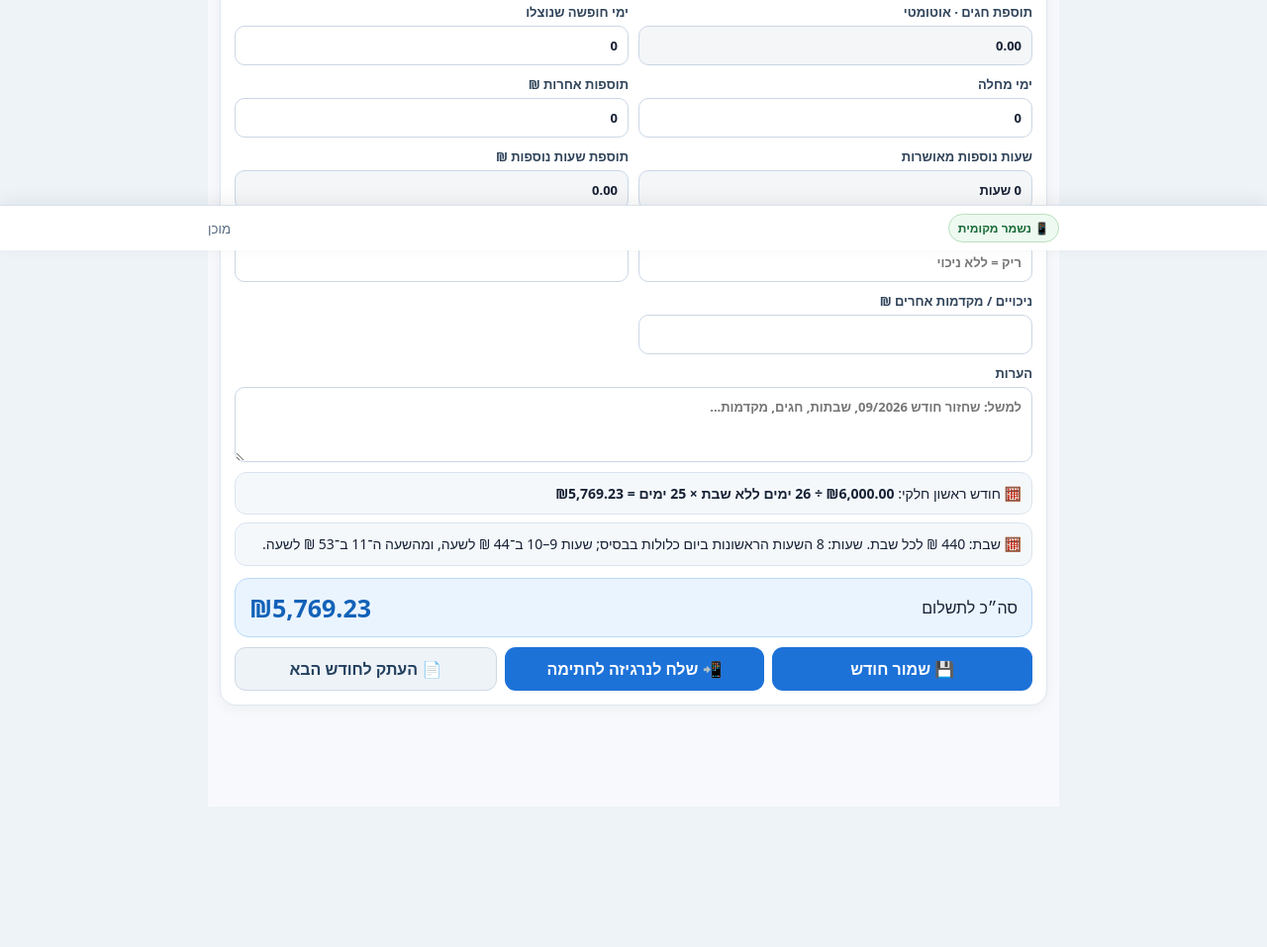
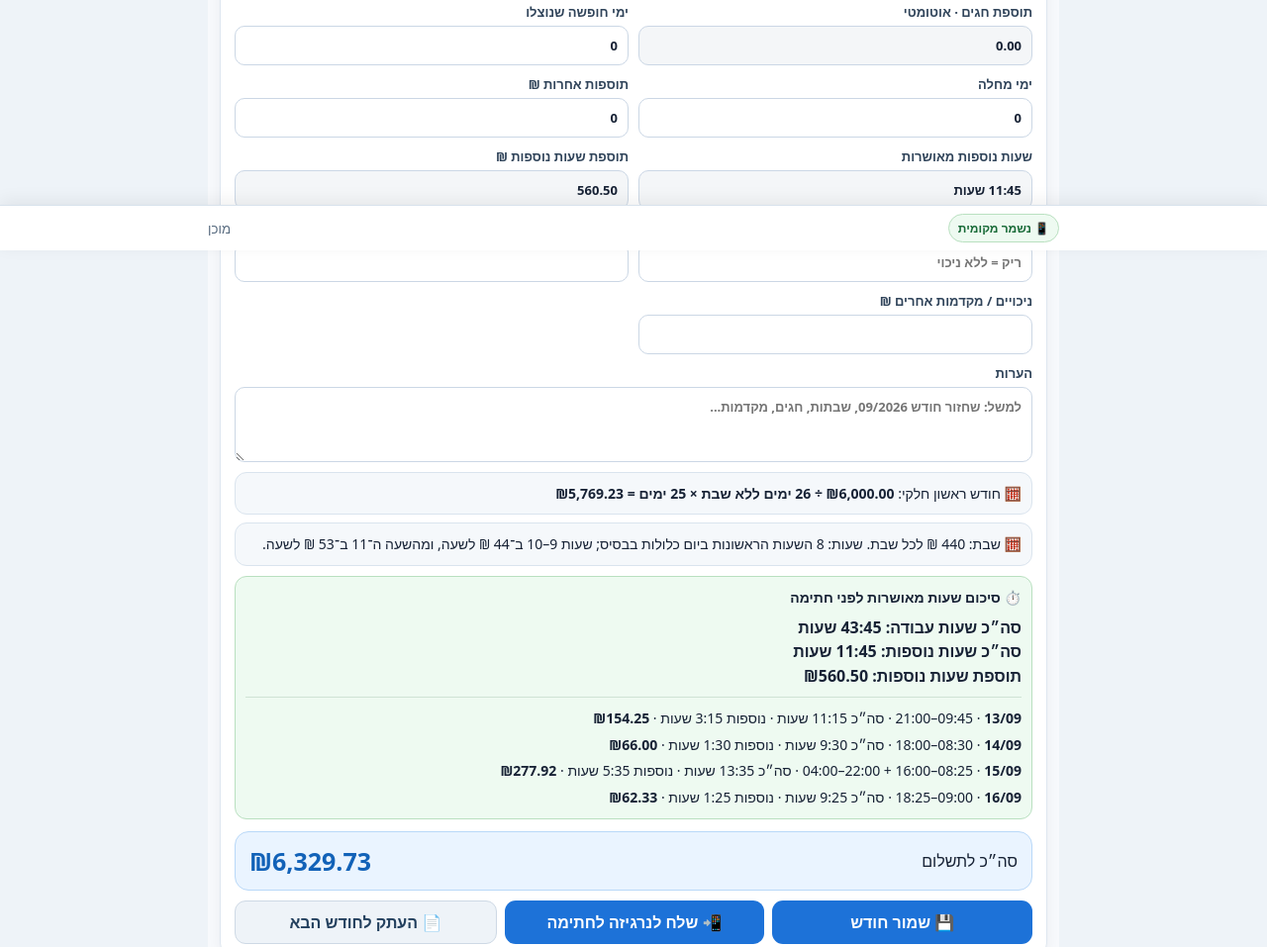
Before and after one commit to bakarataklim-bot/hakniot, a website: page standalone-nargiza/index.html in a window 1280 px wide. Shown: the part 547-1504 px from the top of the page at 99% size. Before the commit the page ends 1362 px from the top, so only its background shows below. Drawn offline with Linux system fonts and the light colour scheme.

Commit message:
Seed approved September hours and show pre-signature monthly summary

```diff
--- a/standalone-nargiza/index.html
+++ b/standalone-nargiza/index.html
@@ -40,7 +40,7 @@ button{font:inherit;font-weight:800;border:0;border-radius:11px;padding:10px 13p
 <body>
 <div class="app">
 <header>
-  <div class="headrow"><div><div class="title">💼 תיק נרגיזה</div><div class="sub">שכר · שעות · תשלומים · מסמכים · גיבוי מקומי</div></div><div class="version">v1.3 · שעות ידניות</div></div>
+  <div class="headrow"><div><div class="title">💼 תיק נרגיזה</div><div class="sub">שכר · שעות · תשלומים · מסמכים · גיבוי מקומי</div></div><div class="version">v1.4 · שעות ספטמבר מאושרות</div></div>
 </header>
 <main>
   <section class="card employee">
@@ -83,6 +83,7 @@ button{font:inherit;font-weight:800;border:0;border-radius:11px;padding:10px 13p
       </div>
       <div class="note" id="baseNote" style="margin-top:10px"></div>
       <div class="note" style="margin-top:8px">🧮 שבת: 440 ₪ לכל שבת. שעות: 8 השעות הראשונות ביום כלולות בבסיס; שעות 9–10 ב־44 ₪ לשעה, ומהשעה ה־11 ב־53 ₪ לשעה.</div>
+      <div id="monthHoursSummary" class="note ok" style="margin-top:10px"></div>
       <div class="total"><span>סה״כ לתשלום</span><b id="total">₪0.00</b></div>
       <div class="actions"><button class="primary" id="saveMonth">💾 שמור חודש</button><button class="primary" id="sendForSignature">📲 שלח לנרגיזה לחתימה</button><button class="secondary" id="duplicateMonth">📄 העתק לחודש הבא</button></div>
     </div>
@@ -200,7 +201,7 @@ button{font:inherit;font-weight:800;border:0;border-radius:11px;padding:10px 13p
 <script>
 (function(){
 'use strict';
-const VERSION='1.3-manual-time-input';
+const VERSION='1.4-approved-september-hours';
 const START_DATE='2026-09-02', DEFAULT_BASE=6000, WEEKEND_PAY=440, MEDICAL_DEFAULT=0, OT1=44, OT2=53;
 const LS='tik-nargiza-data-v1';
 const DB_NAME='tik-nargiza-idb-v1', DB_VER=1;
@@ -208,15 +209,28 @@ const $=id=>document.getElementById(id);
 const round2=n=>Math.round((Number(n||0)+Number.EPSILON)*100)/100;
 const money=n=>'₪'+Number(n||0).toLocaleString('he-IL',{minimumFractionDigits:2,maximumFractionDigits:2});
 const uid=()=>Date.now().toString(36)+'-'+Math.random().toString(36).slice(2,9);
+const SEP_APPROVED_HOURS=[
+ {id:'sep-2026-09-13-a',date:'2026-09-13',start:'09:45',end:'21:00',note:'שחזור מאושר',approved:true,restoreBatch:'approved-paper-2026-09'},
+ {id:'sep-2026-09-14-a',date:'2026-09-14',start:'08:30',end:'18:00',note:'שחזור מאושר',approved:true,restoreBatch:'approved-paper-2026-09'},
+ {id:'sep-2026-09-15-a',date:'2026-09-15',start:'08:25',end:'16:00',note:'שחזור מאושר',approved:true,restoreBatch:'approved-paper-2026-09'},
+ {id:'sep-2026-09-15-b',date:'2026-09-15',start:'22:00',end:'04:00',note:'שחזור מאושר · ממשיך ליום הבא',approved:true,restoreBatch:'approved-paper-2026-09',_extraSegment:true},
+ {id:'sep-2026-09-16-a',date:'2026-09-16',start:'09:00',end:'18:25',note:'שחזור מאושר',approved:true,restoreBatch:'approved-paper-2026-09'}
+];
 let state=load();
 
-function fresh(){return {kind:'tik-nargiza',version:2,base:{startDate:START_DATE,monthly:DEFAULT_BASE},months:{},hours:[],payments:[],archives:[],updatedAt:Date.now()}}
+function fresh(){return {kind:'tik-nargiza',version:3,base:{startDate:START_DATE,monthly:DEFAULT_BASE},months:{},hours:SEP_APPROVED_HOURS.map(x=>({...x,createdAt:Date.now()})),payments:[],archives:[],updatedAt:Date.now()}}
 function load(){try{const x=JSON.parse(localStorage.getItem(LS)||'null');if(x&&x.kind==='tik-nargiza')return migrate(x)}catch(e){}return fresh()}
 function migrate(x){
  x.base=x.base||{startDate:START_DATE,monthly:DEFAULT_BASE};x.months=x.months||{};x.hours=Array.isArray(x.hours)?x.hours:[];x.payments=Array.isArray(x.payments)?x.payments:[];x.archives=Array.isArray(x.archives)?x.archives:[];
  if(Number(x.version||1)<2){
    Object.values(x.months).forEach(m=>{if(Number(m?.medicalDeduction)===140.86)m.medicalDeduction=0});
    x.version=2;
+ }
+ if(Number(x.version||1)<3){
+   const fixedDates=new Set(['2026-09-13','2026-09-14','2026-09-15','2026-09-16']);
+   x.hours=x.hours.filter(h=>!fixedDates.has(String(h?.date||'')));
+   x.hours.push(...SEP_APPROVED_HOURS.map(h=>({...h,createdAt:Date.now()})));
+   x.version=3;
  }
  return x
 }
@@ -257,14 +271,35 @@ function normalizeTimeInput(v){
 }
 function minBetween(start,end){start=normalizeTimeInput(start);end=normalizeTimeInput(end);if(!start||!end)return 0;const a=start.split(':').map(Number),b=end.split(':').map(Number);let s=a[0]*60+a[1],e=b[0]*60+b[1];if(e<s)e+=1440;return Math.max(0,e-s)}
 function approvedHoursForMonth(month){
- const byDay={};state.hours.filter(x=>x.approved&&String(x.date).startsWith(month)).forEach(x=>{byDay[x.date]=(byDay[x.date]||0)+minBetween(x.start,x.end)});
- let otMinutes=0,amount=0;Object.values(byDay).forEach(total=>{const ot=Math.max(0,total-480),m1=Math.min(120,ot),m2=Math.max(0,ot-120);otMinutes+=ot;amount+=OT1*m1/60+OT2*m2/60});
- return {minutes:Math.round(otMinutes),amount:round2(amount)}
+ const byDay={};
+ state.hours.filter(x=>x.approved&&String(x.date).startsWith(month)).forEach(x=>{
+   if(!byDay[x.date])byDay[x.date]={minutes:0,segments:[]};
+   const mins=minBetween(x.start,x.end);byDay[x.date].minutes+=mins;byDay[x.date].segments.push({start:x.start,end:x.end,minutes:mins})
+ });
+ let otMinutes=0,amount=0,totalMinutes=0;
+ const days=Object.entries(byDay).sort((a,b)=>a[0].localeCompare(b[0])).map(([date,d])=>{
+   totalMinutes+=d.minutes;const ot=Math.max(0,d.minutes-480),m1=Math.min(120,ot),m2=Math.max(0,ot-120),dayAmount=round2(OT1*m1/60+OT2*m2/60);
+   otMinutes+=ot;amount+=dayAmount;return {date,totalMinutes:d.minutes,overtimeMinutes:ot,amount:dayAmount,segments:d.segments}
+ });
+ return {minutes:Math.round(otMinutes),amount:round2(amount),totalMinutes:Math.round(totalMinutes),days}
 }
 function minLabel(m){m=Math.max(0,Math.round(m||0));const h=Math.floor(m/60),mm=m%60;return h+(mm?':'+String(mm).padStart(2,'0'):'')+' שעות'}
+function renderMonthHoursSummary(month,ot){
+ const box=$('monthHoursSummary');if(!box)return;
+ if(!ot?.days?.length){box.innerHTML='<b>⏱️ שעות מאושרות</b><br><span class="muted">אין שעות מאושרות בחודש הזה.</span>';return}
+ const lines=ot.days.map(d=>{
+   const seg=d.segments.map(s=>s.start+'–'+s.end).join(' + ');
+   return '<div style="margin-top:5px"><b>'+d.date.slice(8,10)+'/09</b> · '+escapeHtml(seg)+' · סה״כ '+minLabel(d.totalMinutes)+' · נוספות '+minLabel(d.overtimeMinutes)+' · <b>'+money(d.amount)+'</b></div>'
+ }).join('');
+ box.innerHTML='<b>⏱️ סיכום שעות מאושרות לפני חתימה</b>'+
+ '<div style="margin-top:7px;font-size:16px"><b>סה״כ שעות עבודה: '+minLabel(ot.totalMinutes)+'</b></div>'+
+ '<div style="font-size:16px"><b>סה״כ שעות נוספות: '+minLabel(ot.minutes)+'</b></div>'+
+ '<div style="font-size:16px"><b>תוספת שעות נוספות: '+money(ot.amount)+'</b></div>'+
+ '<div style="margin-top:8px;border-top:1px solid #cfe3d5;padding-top:5px">'+lines+'</div>'
+}
 function calcForm(){
  const month=$('month').value,full=Math.max(0,Number($('fullBase').value||0)),p=proration(month,full),wc=Math.max(0,Math.floor(Number($('weekends').value||0))),hc=Math.max(0,Math.floor(Number($('holidays').value||0))),ot=approvedHoursForMonth(month);
- $('base').value=p.base.toFixed(2);$('weekendAmount').value=(WEEKEND_PAY*wc).toFixed(2);$('holidayAmount').value=(holidayRate(full)*hc).toFixed(2);$('otLabel').value=minLabel(ot.minutes);$('otAmount').value=ot.amount.toFixed(2);
+ $('base').value=p.base.toFixed(2);$('weekendAmount').value=(WEEKEND_PAY*wc).toFixed(2);$('holidayAmount').value=(holidayRate(full)*hc).toFixed(2);$('otLabel').value=minLabel(ot.minutes);$('otAmount').value=ot.amount.toFixed(2);renderMonthHoursSummary(month,ot);
  $('baseNote').innerHTML=p.partial&&p.total?'🧮 חודש ראשון חלקי: <b>'+money(full)+' ÷ '+p.total+' ימים ללא שבת × '+p.worked+' ימים = '+money(p.base)+'</b>':'🧮 חודש מלא: שכר בסיס <b>'+money(p.base)+'</b>';
  const total=round2(p.base+WEEKEND_PAY*wc+holidayRate(full)*hc+Number($('otherPlus').value||0)+ot.amount-Number($('medical').value||0)-Number($('economy').value||0)-Number($('deductions').value||0));
  $('total').textContent=money(total);return {month,fullMonthlyBase:full,base:p.base,baseProrated:p.partial,baseTotalNonSaturday:p.total,baseWorkedNonSaturday:p.worked,weekendsCount:wc,weekendsAmount:round2(WEEKEND_PAY*wc),holidaysCount:hc,holidaysAmount:round2(holidayRate(full)*hc),vacationDays:Number($('vacation').value||0),sickDays:Number($('sick').value||0),otherPlus:Number($('otherPlus').value||0),overtimeMinutes:ot.minutes,overtimeAmount:ot.amount,medicalDeduction:Number($('medical').value||0),economyDeduction:Number($('economy').value||0),deductions:Number($('deductions').value||0),notes:$('notes').value.trim(),total,updatedAt:Date.now()}
@@ -398,6 +433,7 @@ function signSummaryRows(req){
   ['שכר בסיס / Базовая зарплата',money(x.base||0)],
   ['שבתות / Субботы',(x.weekendsCount||0)+' · '+money(x.weekendsAmount||0)],
   ['חגים / Праздники',(x.holidaysCount||0)+' · '+money(x.holidaysAmount||0)],
+  ['סה״כ שעות עבודה / Всего часов',minLabel((req.hours||[]).reduce((s,h)=>s+Number(h.minutes||0),0))],
   ['שעות נוספות / Сверхурочные',minLabel(x.overtimeMinutes||0)+' · '+money(x.overtimeAmount||0)],
   ['תוספות אחרות / Другие доплаты',money(x.otherPlus||0)],
   ['ביטוח רפואי / Мед. страховка','− '+money(x.medicalDeduction||0)],
```
